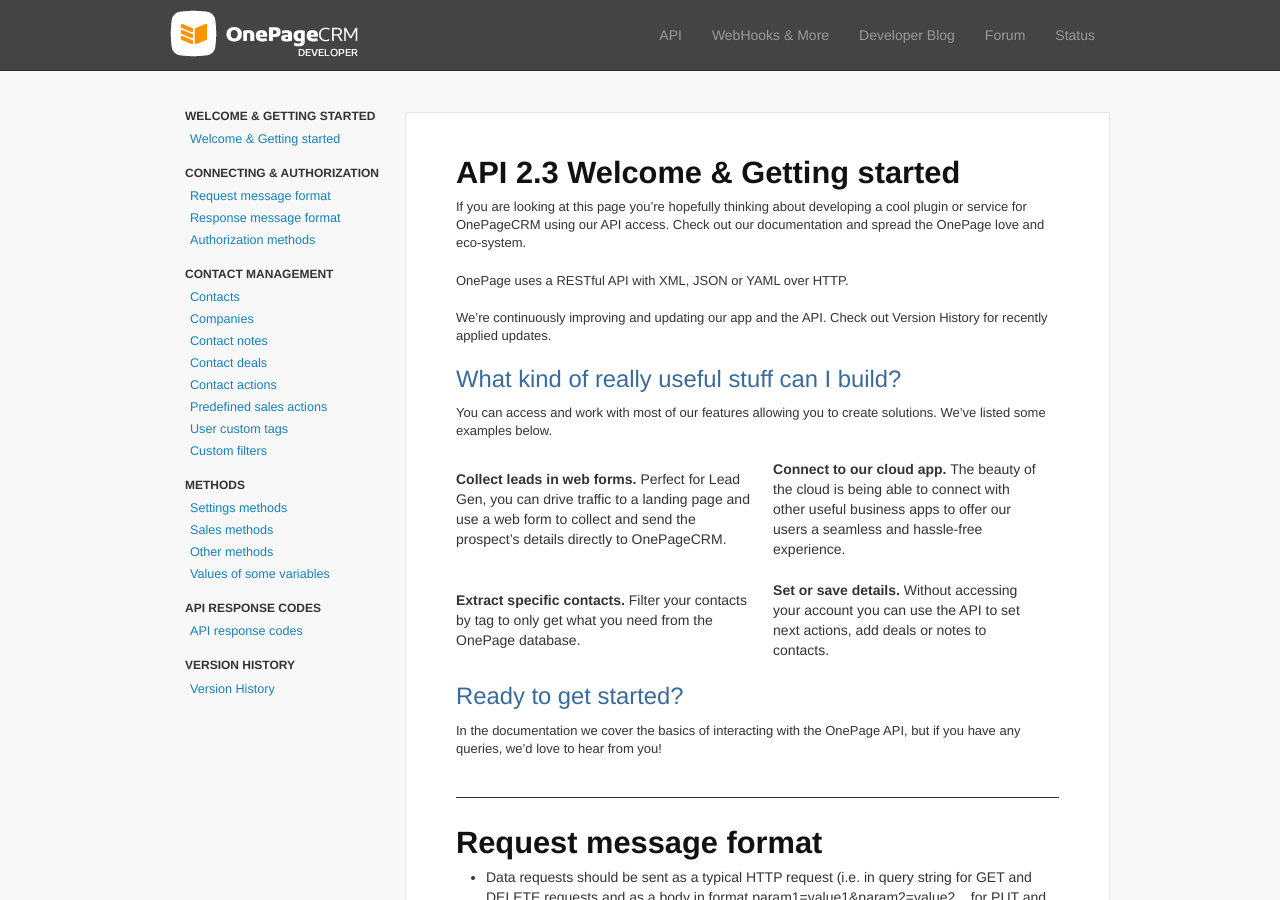
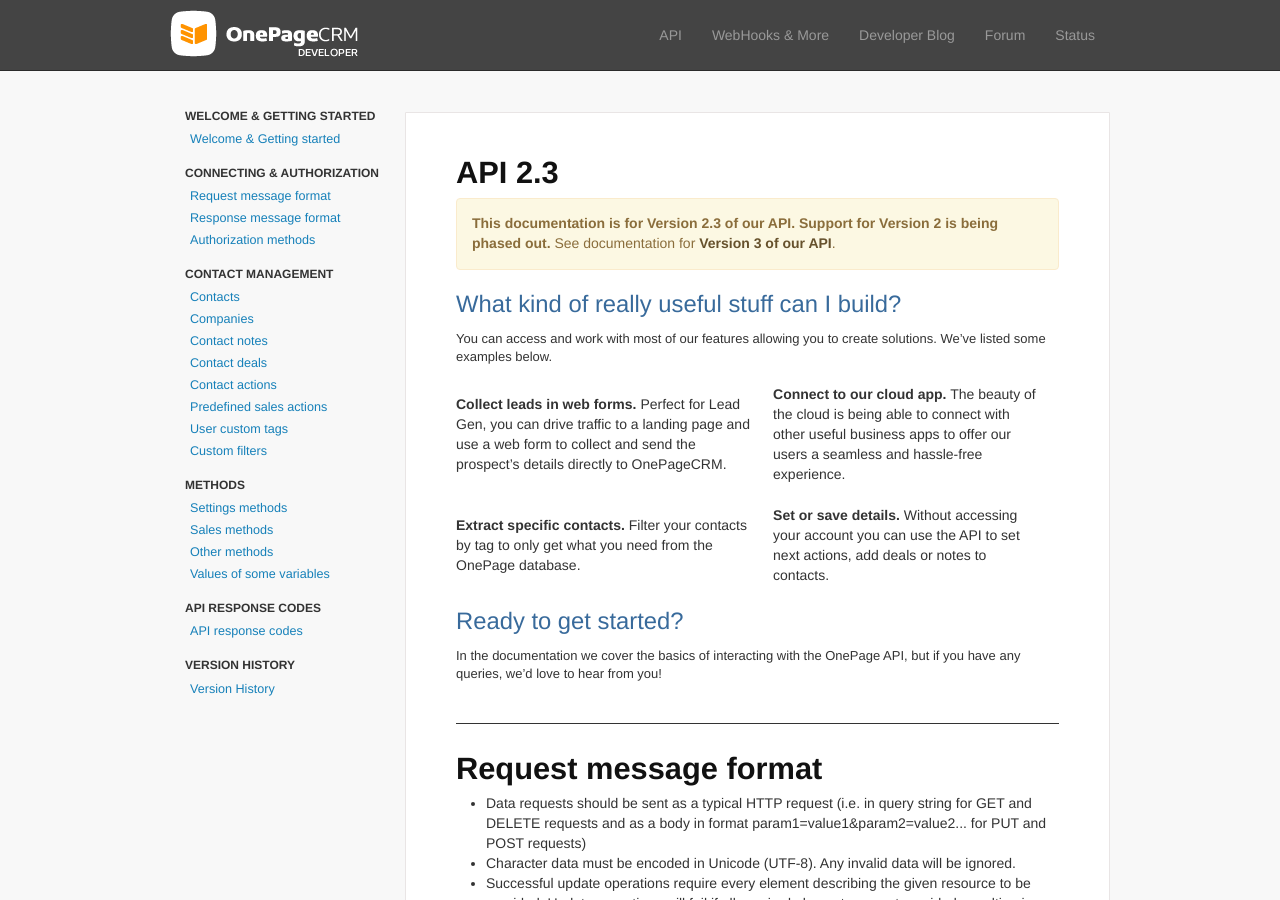
Before and after one commit to OnePageCRM/OnePageCRM.github.io, a Jekyll site: the page built from api2/index.html, in a window 1280 px wide and 900 px high. Built offline with Jekyll 4.4.1, drawn with Linux system fonts in a browser that asks for light colours; nearby versions of some CDN libraries; Markdown is read by kramdown in place of the engine named in the settings.

Commit message:
removing welcome text and adding the warning about old version

```diff
--- a/api2/index.html
+++ b/api2/index.html
@@ -7,10 +7,12 @@
 
 <!-- Welcome section -->
 <div class="api-element">
-  <h2 class="top-padding" id="top">API 2.3 Welcome &amp; Getting started</h2>
-  <p>If you are looking at this page you’re hopefully thinking about developing a cool plugin or service for OnePageCRM using our API access.  Check out our documentation and spread the OnePage love and eco-system.</p>
-  <p>OnePage uses a RESTful API with XML, JSON or YAML over HTTP.</p>
-  <p>We’re continuously improving and updating our app and the API. Check out Version History for recently applied updates.</p>
+  <h2 class="top-padding" id="top">API 2.3</h2>
+  <div class="alert alert-warning">
+    <strong>This documentation is for Version 2.3 of our API. Support for Version 2 is being phased out.</strong> See documentation for
+    <a title="Link to our API 0.3 documentation" href="/" class="alert-link"> Version 3 of our API</a>.
+
+</div>
   <h3 id="">What kind of really useful stuff can I build?</h3>
   <p class="">You can access and work with most of our features allowing you to create solutions. We’ve listed some examples below.</p>
   <table cellspacing="0" cellpadding="10" border="0" class="welcome">
```
